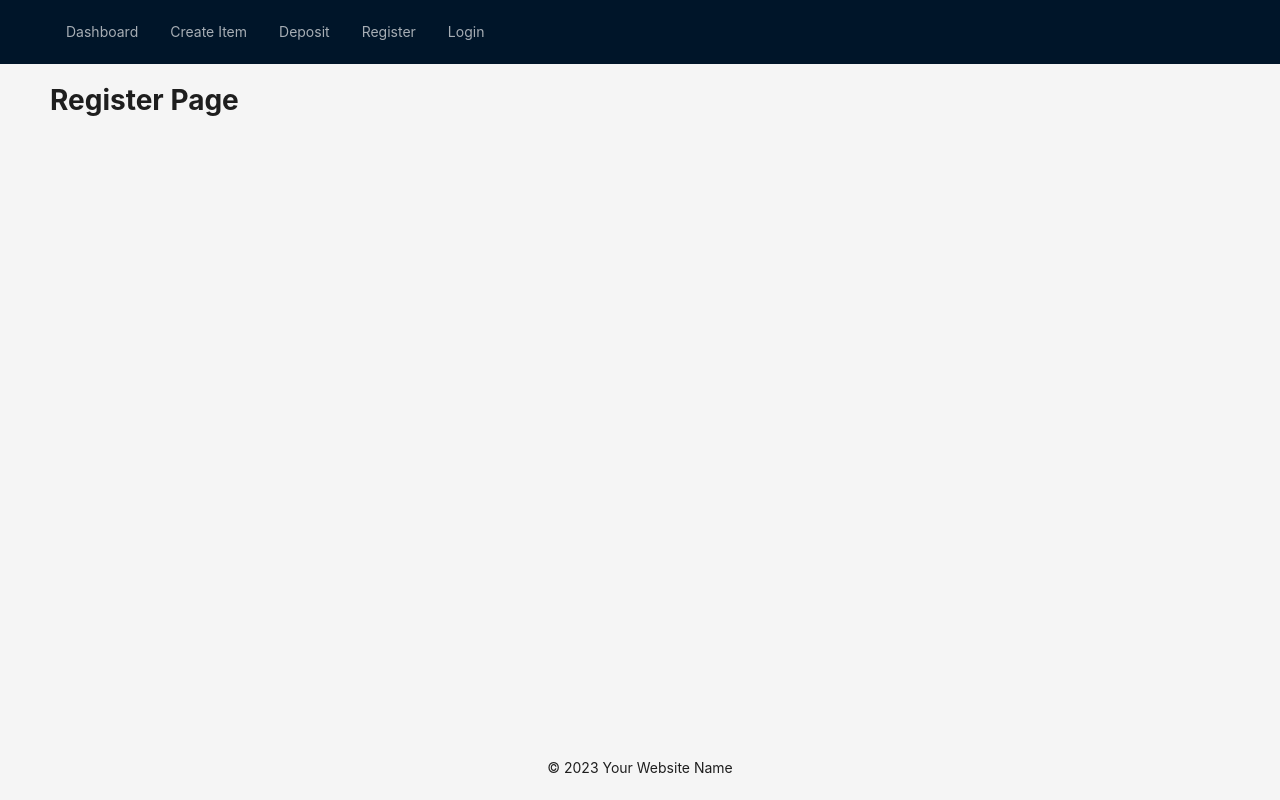
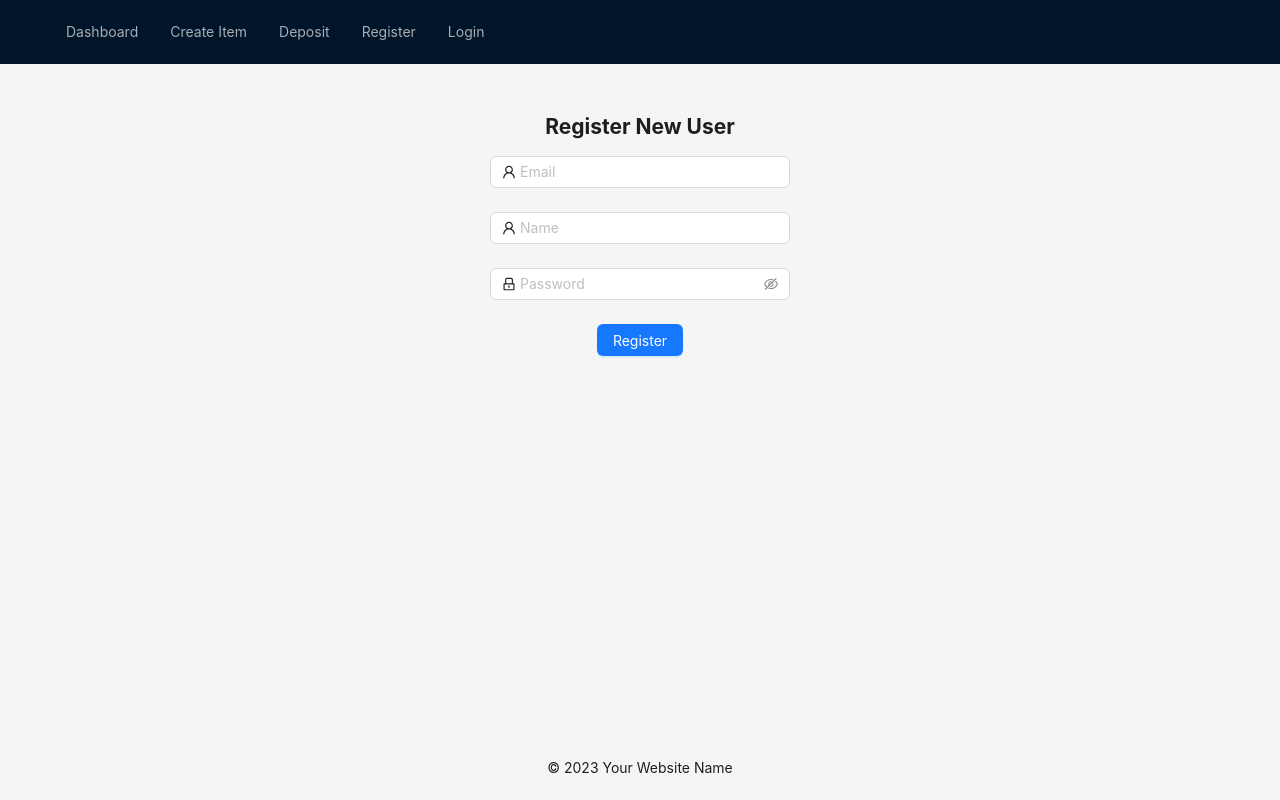
Before and after one commit to tuanna2704/auction_fe, a React (Create React App) app: page /register in a window 1280 px wide. Built offline with nearby package versions, Linux system fonts and the light colour scheme.

Commit message:
Add Register Component

```diff
--- a/package.json
+++ b/package.json
@@ -11,6 +11,7 @@
     "@types/react": "^18.2.28",
     "@types/react-dom": "^18.2.13",
     "antd": "^5.10.0",
+    "axios": "^1.5.1",
     "react": "^18.2.0",
     "react-dom": "^18.2.0",
     "react-router-dom": "^6.16.0",
--- a/src/pages/Register.tsx
+++ b/src/pages/Register.tsx
@@ -1,7 +1,102 @@
-import React from "react";
+import React from 'react';
+import { Form, Input, Button, Modal } from 'antd';
+import { UserOutlined, LockOutlined } from '@ant-design/icons';
+import { useNavigate } from 'react-router-dom';
+import { registerUser } from 'utils/api';
+import { IRegisterUser } from 'utils/interface';
 
 const Register = () => {
-  return <h1>Register Page</h1>;
+  const [modal, contextHolder] = Modal.useModal();
+  const navigate = useNavigate();
+  const [form] = Form.useForm();
+
+  const onFinish = async (values: IRegisterUser) => {
+    const response = await registerUser(values);
+
+    if (response.success) {
+      const confirmed = await modal.success({
+        title: 'Create Account Successful',
+        content: <>You Can Login Now!</>
+      });
+      if(confirmed) {
+        return navigate('/login');
+      }
+    } else {
+      await modal.error({
+        title: 'Create Account Failure',
+        content: <>{response.message}</>
+      });
+    }
+  };
+
+  return (
+    <div style={{textAlign: "center", width: "300px", margin: "50px auto"}}>
+      <h2>Register New User</h2>
+      <Form
+        form={form}
+        name="register"
+        onFinish={onFinish}
+        scrollToFirstError
+      >
+        <Form.Item
+          name="email"
+          rules={[
+            {
+              type: 'email',
+              message: 'Please enter a valid email!',
+            },
+            {
+              required: true,
+              message: 'Email is required!',
+            },
+          ]}
+        >
+          <Input
+            prefix={<UserOutlined className="site-form-item-icon" />}
+            placeholder="Email"
+          />
+        </Form.Item>
+
+        <Form.Item
+          name="name"
+          rules={[
+            {
+              required: true,
+              message: 'Name is required!',
+            },
+          ]}
+        >
+          <Input
+            prefix={<UserOutlined className="site-form-item-icon" />}
+            placeholder="Name"
+          />
+        </Form.Item>
+
+        <Form.Item
+          name="password"
+          rules={[
+            {
+              required: true,
+              message: 'Password is required!',
+            },
+          ]}
+          hasFeedback
+        >
+          <Input.Password
+            prefix={<LockOutlined className="site-form-item-icon" />}
+            placeholder="Password"
+          />
+        </Form.Item>
+
+        <Form.Item>
+          <Button type="primary" htmlType="submit">
+            Register
+          </Button>
+        </Form.Item>
+      </Form>
+      {contextHolder}
+    </div>
+  );
 };
 
 export default Register;
--- /dev/null
+++ b/src/utils/api.ts
@@ -0,0 +1,12 @@
+import axios from "axios";
+import { IRegisterUser } from "utils/interface";
+
+export const registerUser = async (values: IRegisterUser) => {
+  try {
+    const { data } = await axios.post(`${process.env.REACT_APP_API_ENDPOINT}/auth/signup`, {user: values});
+
+    return data;
+  } catch (error) {
+    console.error('An error occurred:', error);
+  }
+}
--- /dev/null
+++ b/src/utils/interface.ts
@@ -0,0 +1,5 @@
+export interface IRegisterUser {
+  email: string;
+  name: string;
+  password: string;
+}
```
Also changed, not shown: 1 other file (tests, documents, lock files or other folders).
